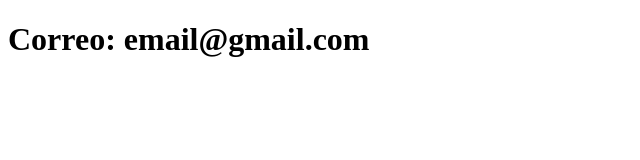
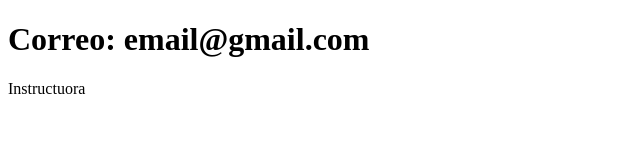
Before and after one commit to HueGG/sistema-de-registro, a plain HTML site: page contacto.html in a window 1280 px wide. Shown: the full height of the page, 0-640 px from the left. Drawn offline with Linux system fonts and the light colour scheme.

Commit message:
Agregar parrafo a contacto.html

```diff
--- a/contacto.html
+++ b/contacto.html
@@ -7,6 +7,6 @@
 </head>
 <body>
     <h1>Correo: email@gmail.com</h1>
-
+    <p>Instructuora</p>
 </body>
 </html>
```
